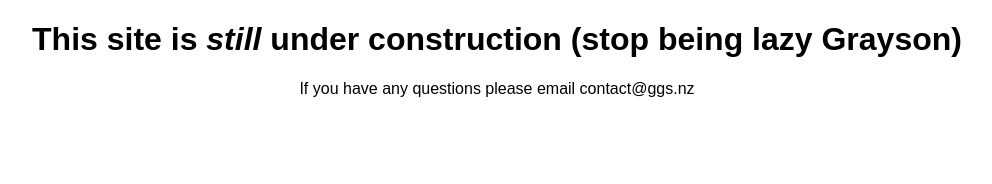
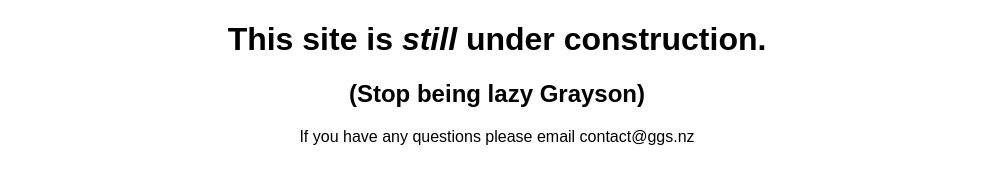
Before and after one commit to graysonsutherland/ninasutherland, a plain HTML site: page index.html in a window 1280 px wide. Shown: the whole page, without its empty margins (143-1135 px from the left). Drawn offline with Linux system fonts and the light colour scheme.

Commit message:
Update index.html

```diff
--- a/index.html
+++ b/index.html
@@ -9,7 +9,8 @@
 <body style="font-family: Arial, Helvetica, sans-serif">
 
 <center>
-    <h1>This site is <em>still</em> under construction (stop being lazy Grayson)</h1>
+    <h1>This site is <em>still</em> under construction.</h1>
+    <h2>(Stop being lazy Grayson)</h2>
     <p>If you have any questions please email contact@ggs.nz</p>
 </center>
 
```
